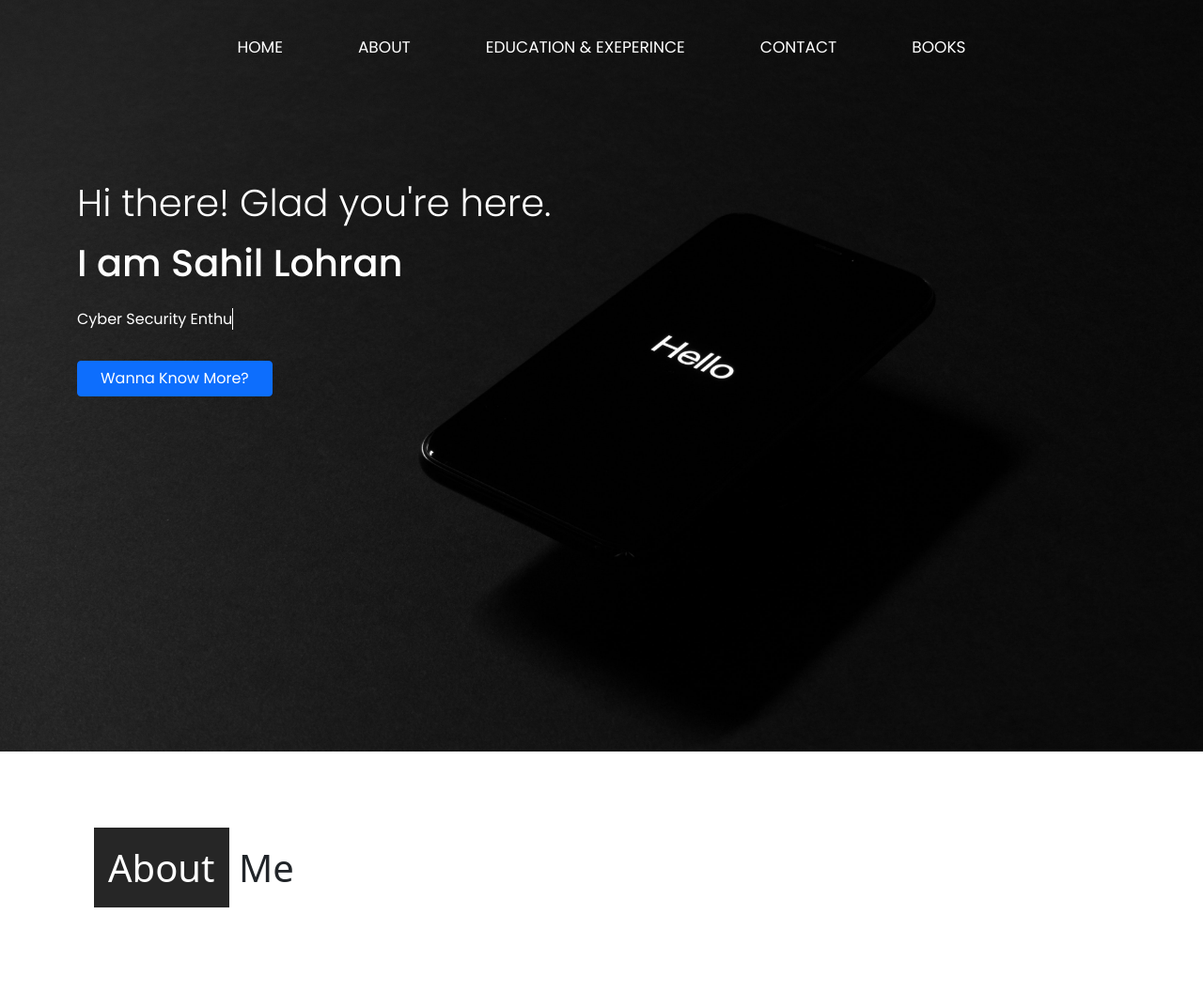
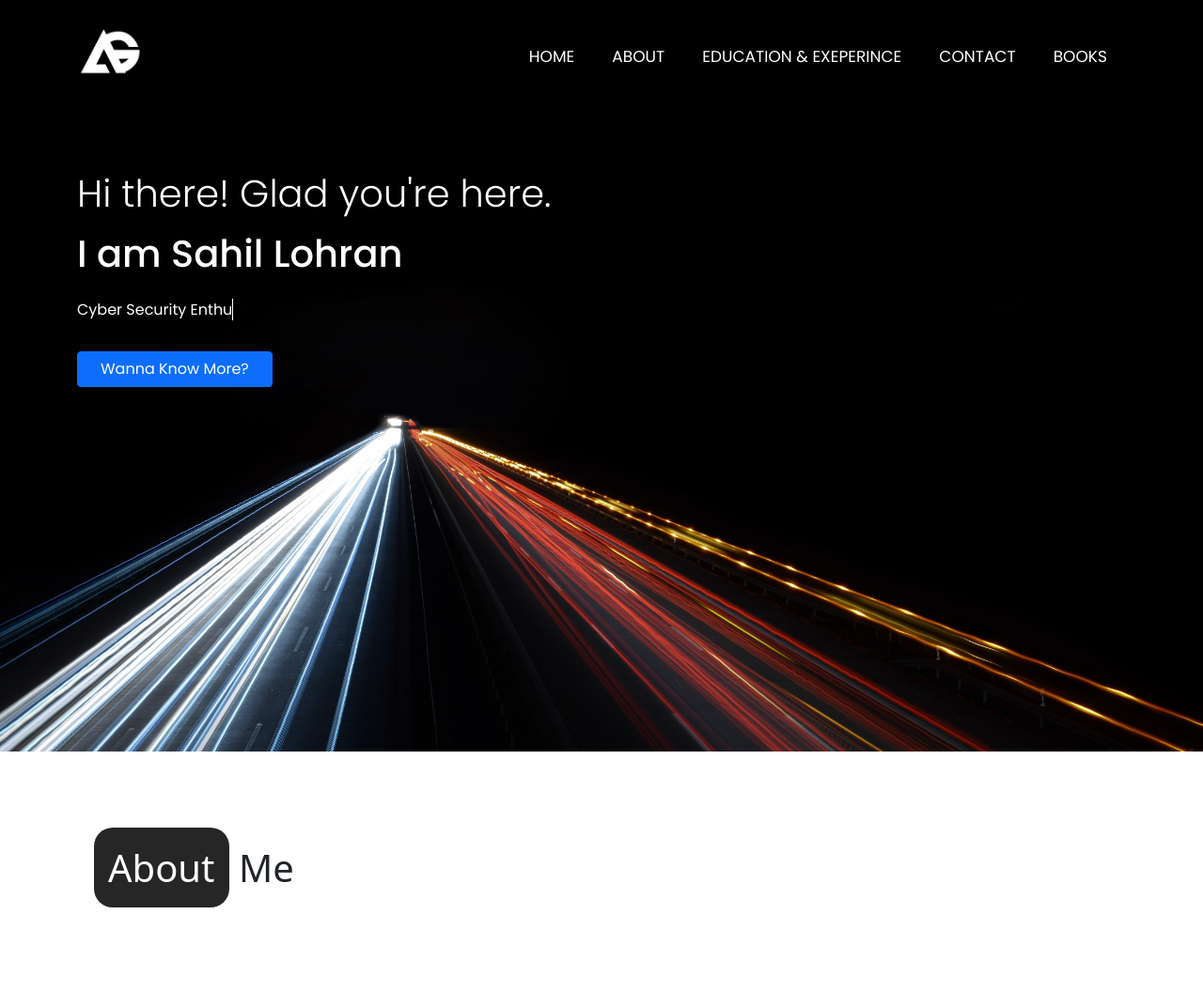
Before and after one commit to phantom-dot/portfolio-website, a plain HTML site: page index.html in a window 1280 px wide. Shown: the whole page at 94% size. Drawn offline with nearby package versions, Linux system fonts and the light colour scheme.

Commit message:
nth commit

```diff
--- a/index.html
+++ b/index.html
@@ -1,7 +1,7 @@
 <html lang="en">
 
 <head>
-  <title>ACM Registration</title>
+  <title>Sahil Lohran</title>
 
   <meta name="viewport" content="width=device-width, initial-scale=1">
   <meta charset="UTF-8">
@@ -29,6 +29,12 @@
 
       <div class="landing">
 
+        <div class="container" style="display: flex; justify-content: space-between;  padding-top: 20px;">
+
+          <div>
+            <img style="height: 70px;"src="/white-01.png" alt="">
+          </div>
+
           <nav class="navbar">
             <ul class="menu">
               <li><a class="menu2" href="#home">HOME</a></li>
@@ -39,6 +45,9 @@
             </ul>
 
           </nav>
+        </div>
+
+
 
       </div>
 
@@ -64,7 +73,7 @@
     <div style="display: flex; flex-direction: row;">
       <div style="padding: 100px;">
 
-        <h1> <span style="color: white; background-color: #262626; padding: 15px; ">About</span> Me</h1>
+        <h1> <span style="color: white; background-color: #262626; padding: 15px; border-radius: 20px; ">About</span> Me</h1>
 
       </div>
 
--- a/style/style.css
+++ b/style/style.css
@@ -107,11 +107,11 @@ a {
 
 body {
   font-size: 100%;
-  font-family: "Poppins", sans-serif;
+
 }
 
 .left-content {
-  background: url(/images/tyler-lastovich-d0Sl3AH8Tlg-unsplash.jpg) no-repeat center;
+  background: url(/images/paul-frenzel-MnHQMzC6n-o-unsplash.jpg) no-repeat center;
   background-size: cover;
   -webkit-background-size: cover;
   -moz-background-size: cover;
@@ -148,8 +148,8 @@ body {
   list-style: none;
   font-size: 17px;
   font-family: 'Poppins', sans-serif;
-  padding-top:30px !important ;
-  padding: 40px;
+
+  padding: 20px;
 
 
 }
```
Also changed, not shown: white-01.png (added). Lines whose indentation alone changed are shown as unchanged.
